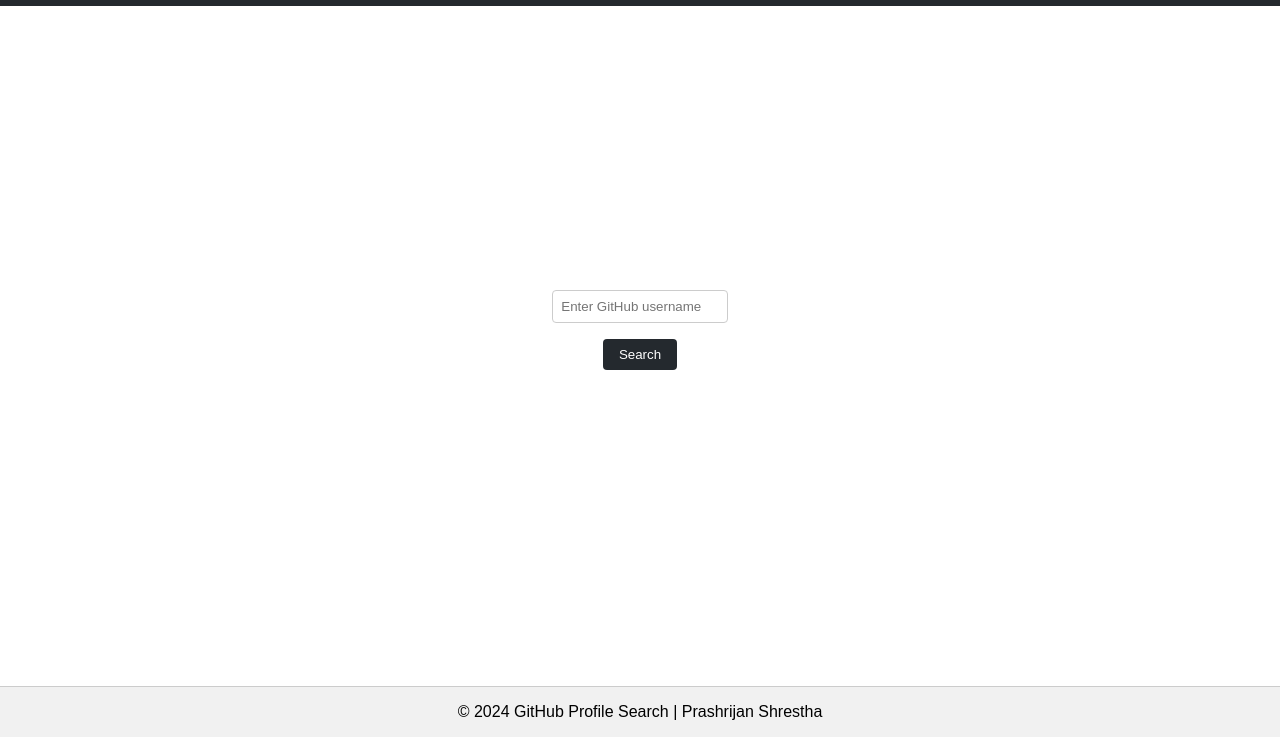
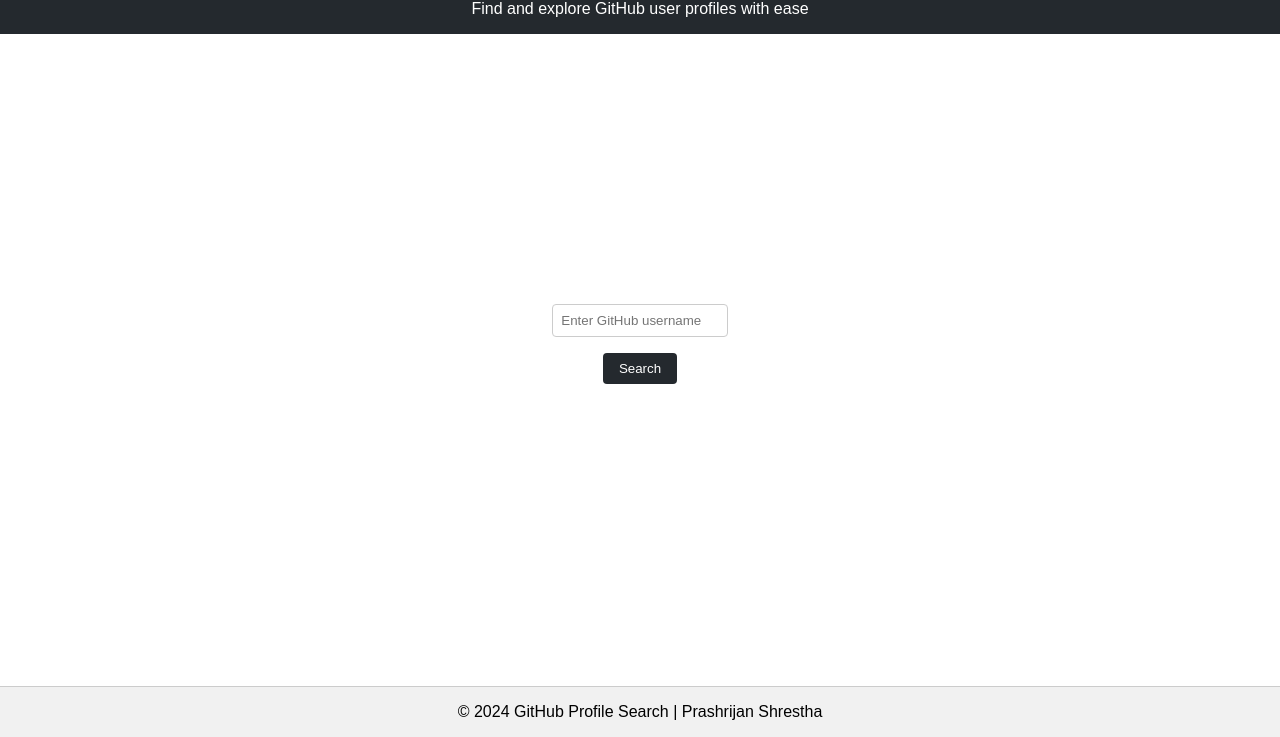
Before and after one commit to prashrijan/Github-Profile-Searcher, a plain HTML site: page index.html in a window 1280 px wide. Shown: the part 63-800 px from the top of the page. Drawn offline with Linux system fonts and the light colour scheme.

Commit message:
made change

```diff
--- a/index.html
+++ b/index.html
@@ -9,6 +9,7 @@
 <body>
     <header>
         <h1>GitHub Profile Search</h1>
+        <p>Find and explore GitHub user profiles with ease</p>
     </header>
     <main>
         <section class="search-section">
--- a/styles.css
+++ b/styles.css
@@ -18,6 +18,10 @@ header {
     color: white;
     text-align: center;
     padding: 1rem 0;
+}
+
+header p{
+    margin-top : 10px;
 }
 
 /* Main content styling */
```
